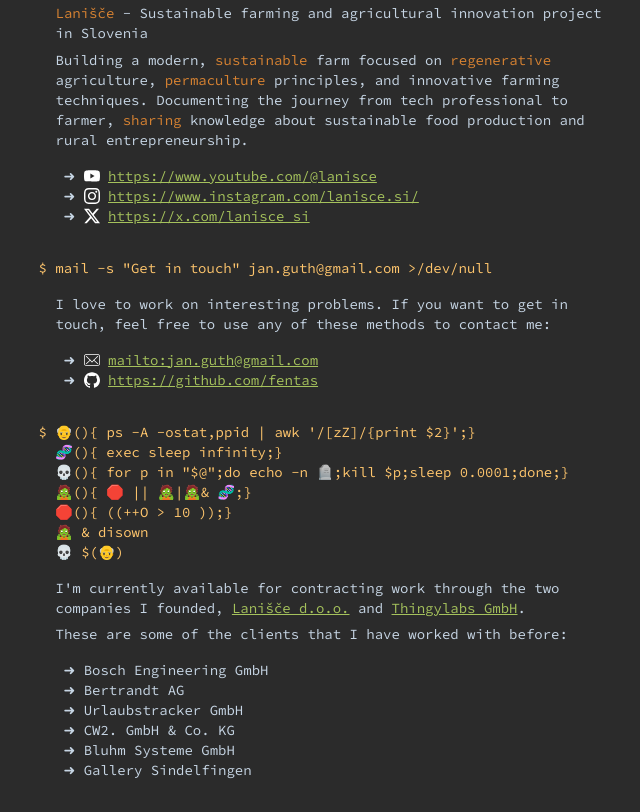
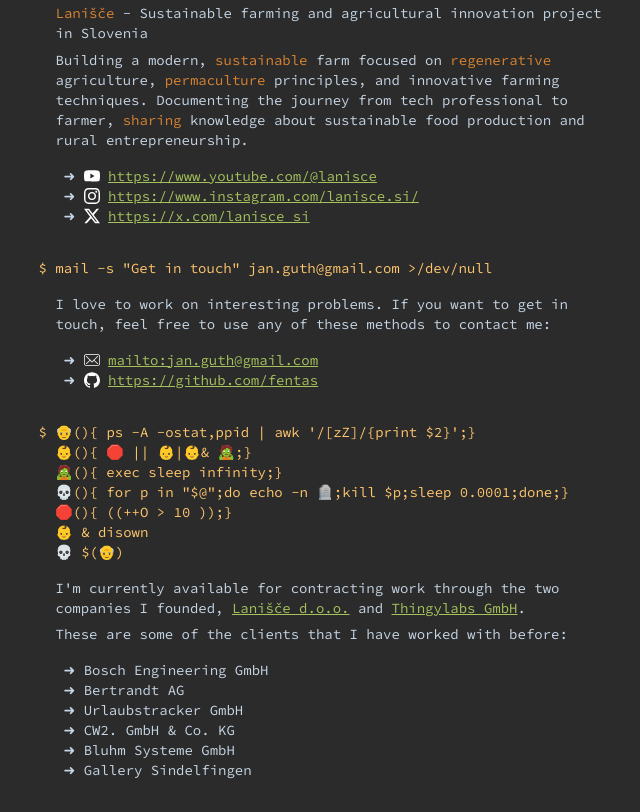
Before and after one commit to fentas/fentas, a plain HTML site: page web/index.html in a window 1280 px wide. Shown: the part 804-1616 px from the top of the page, without its empty margins (294-934 px from the left). Drawn offline with Linux system fonts and the light colour scheme.

Commit message:
refactor: reorder zombie process creation functions and rename variables for clarity

```diff
--- a/web/index.html
+++ b/web/index.html
@@ -294,15 +294,15 @@
 	    <h1>
 👴(){ ps -A -ostat,ppid | awk '/[zZ]/{print $2}';}
 <br>&nbsp;
-🧬(){ exec sleep infinity;}
+👶(){ 🛑 || 👶|👶& 🧟;}
+<br>&nbsp;
+🧟(){ exec sleep infinity;}
 <br>&nbsp;
 💀(){ for p in "$@";do echo -n 🪦;kill $p;sleep 0.0001;done;}
 <br>&nbsp;
-🧟(){ 🛑 || 🧟|🧟& 🧬;}
-<br>&nbsp;
 🛑(){ ((++O > 10 ));}
 <br>&nbsp;
-🧟 & disown
+👶 & disown
 <br>&nbsp;
 💀 $(👴)
 	  </h1>
```
